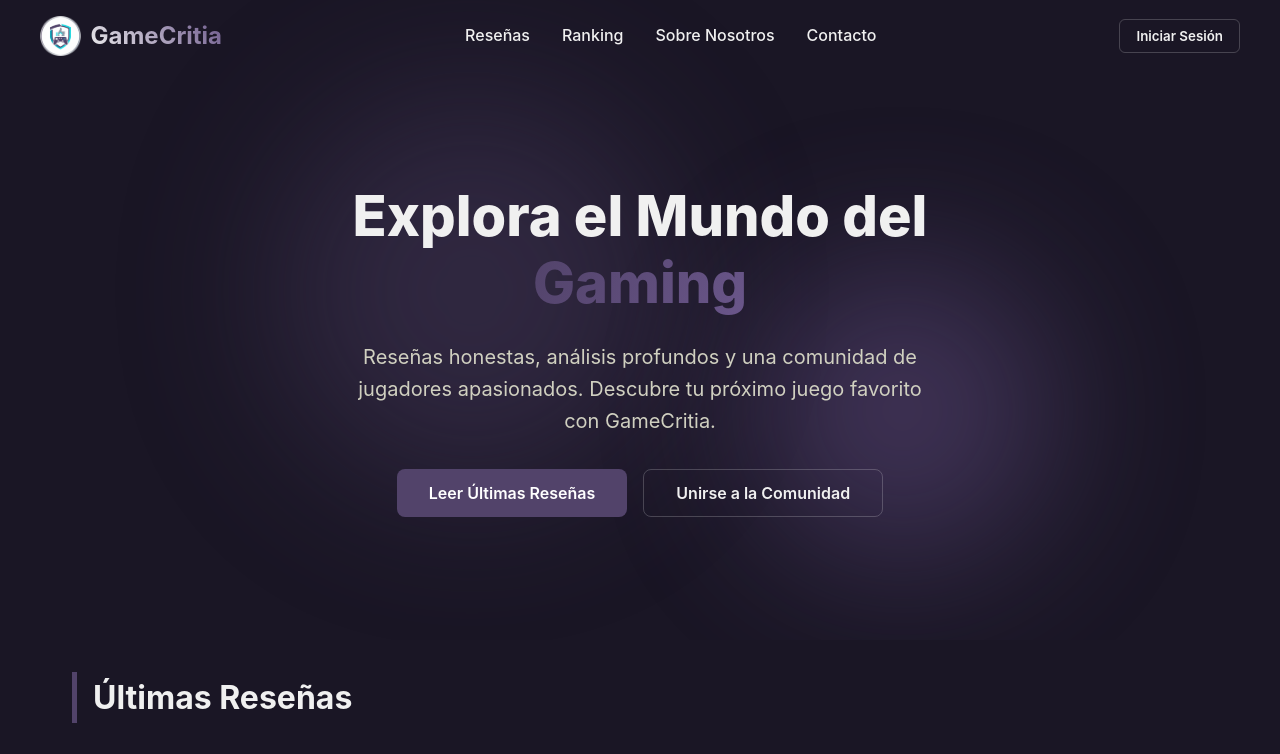
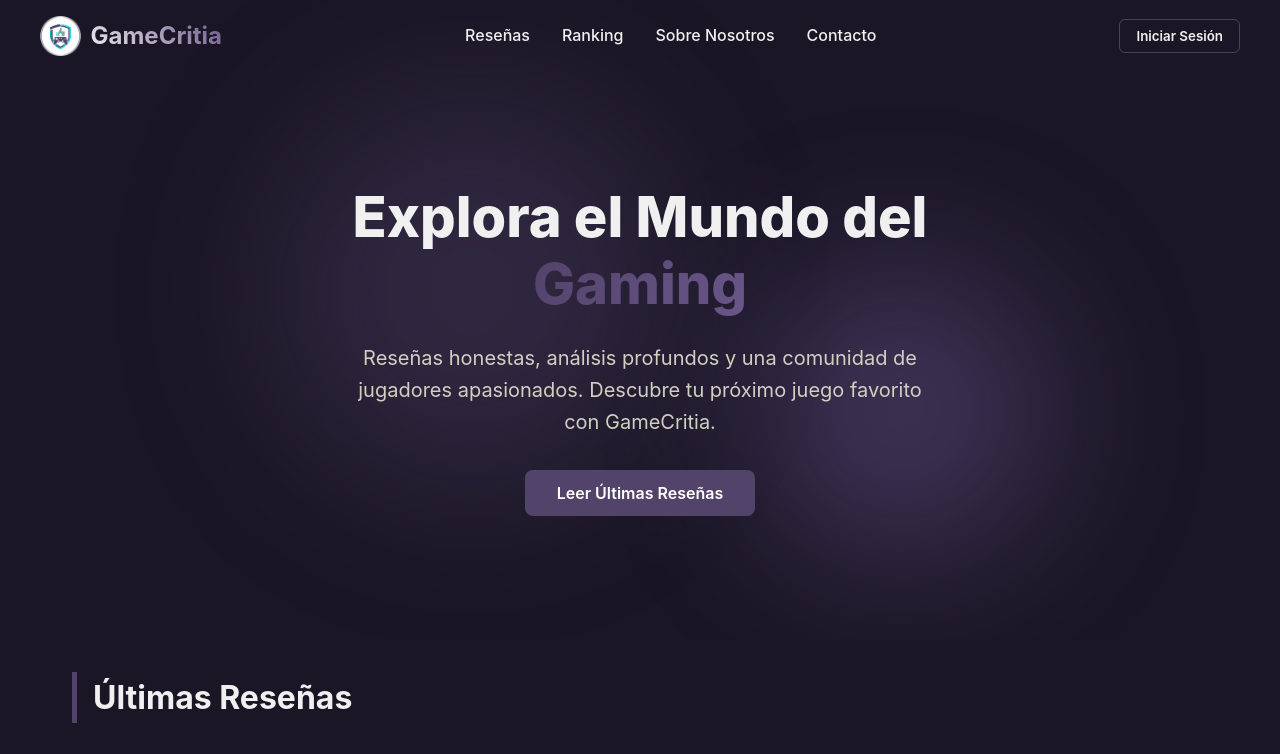
Before and after one commit to Marcausente/GameCritia, a React (Vite) app: page / in a window 1280 px wide. Shown: the top 754 px of the page. Built offline with nearby package versions, Linux system fonts and the light colour scheme; grey boxes are pictures that could not be loaded.

Commit message:
FEAT: Boton de unirse eliminado

```diff
--- a/src/components/Hero.css
+++ b/src/components/Hero.css
@@ -28,6 +28,7 @@
     color: var(--primary-light);
     background: linear-gradient(120deg, var(--primary) 0%, var(--primary-light) 100%);
     -webkit-background-clip: text;
+    background-clip: text;
     -webkit-text-fill-color: transparent;
 }
 
@@ -65,16 +66,7 @@
     box-shadow: 0 10px 20px rgba(82, 67, 106, 0.4);
 }
 
-.hero-btn.secondary {
-    background-color: transparent;
-    border: 1px solid rgba(255, 255, 255, 0.2);
-    color: var(--text-main);
-}
 
-.hero-btn.secondary:hover {
-    background-color: rgba(255, 255, 255, 0.05);
-    border-color: var(--text-main);
-}
 
 /* Background Animations */
 .hero-background-elements {
--- a/src/components/Hero.jsx
+++ b/src/components/Hero.jsx
@@ -15,7 +15,6 @@ const Hero = () => {
                 </p>
                 <div className="hero-buttons">
                     <button className="hero-btn primary">Leer Últimas Reseñas</button>
-                    <button className="hero-btn secondary">Unirse a la Comunidad</button>
                 </div>
             </div>
             <div className="hero-background-elements">
```
